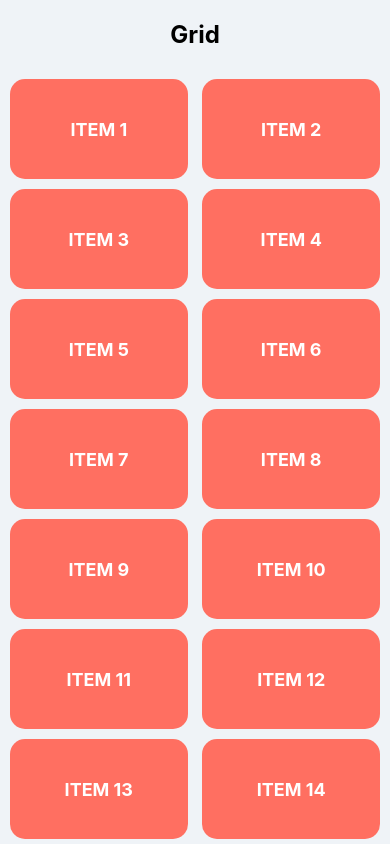
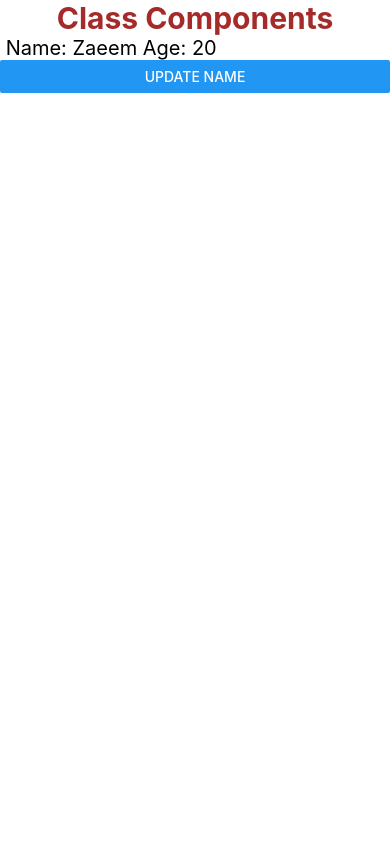
Before and after one commit to zaeemrehman3/ReactNativeApp, a React Native app: screen / in a window 390 px wide. Built offline with nearby package versions, Linux system fonts and the light colour scheme.

Commit message:
xomponent added

```diff
--- a/App.jsx
+++ b/App.jsx
@@ -10,7 +10,8 @@
 // import SectionListScreen from './src/components/SectionListScreen'
 // import LoginForm from './src/components/LoginForm'
 // import ContactListScreen from './src/screens/Contact/ContactListScreen'
-import Grid from './src/components/Grid';
+// import Grid from './src/components/Grid';
+import ClassComponents from './src/components/ClassComponents'
 
 
 
@@ -28,7 +29,8 @@
       {/* <SectionListScreen /> */}
       {/* <LoginForm /> */}
       {/* <ContactListScreen /> */}
-      <Grid />
+      {/* <Grid /> */}
+      <ClassComponents />
 
 
 
--- /dev/null
+++ b/src/components/ClassComponents.jsx
@@ -0,0 +1,23 @@
+import React, { Component } from 'react';
+import {  Text, View } from 'react-native';
+import SecondClass from './SecondClass';
+
+class ClassComponents extends Component {
+    render(){
+        const age = 20;
+        return(
+            <View>
+                <Text style={{ fontSize : 30,fontWeight : 'bold',
+                color : 'brown',textAlign : 'center',}} >
+                    Class Components</Text>
+
+                <SecondClass data={age} />
+            </View>
+
+        );
+    };
+};
+
+
+
+export default ClassComponents;
--- /dev/null
+++ b/src/components/SecondClass.jsx
@@ -0,0 +1,25 @@
+import { Button, Text, View } from 'react-native'
+import React, { Component } from 'react'
+
+class SecondClass extends Component {
+  constructor(){
+    super();
+    this.state = {
+      myName : 'Zaeem',
+    };
+  }
+  updateName = () => {
+    this.setState({myName: 'Rehman'})
+  }
+
+  render() {
+    return (
+      <View>
+        <Text style={{ fontSize : 20}} > Name: {this.state.myName} Age: {this.props.data} </Text>
+                <Button title='Update Name' onPress={this.updateName} />
+      </View>
+    )
+  }
+}
+
+export default SecondClass
```
